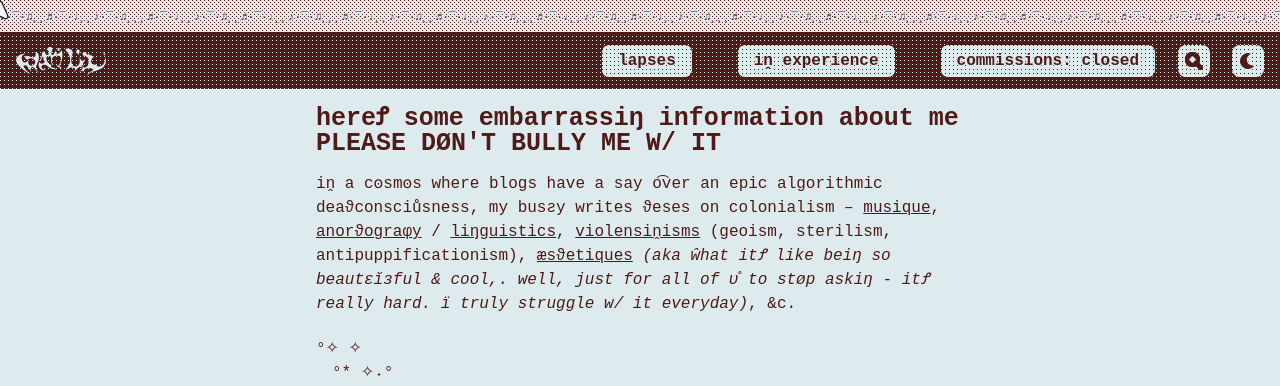
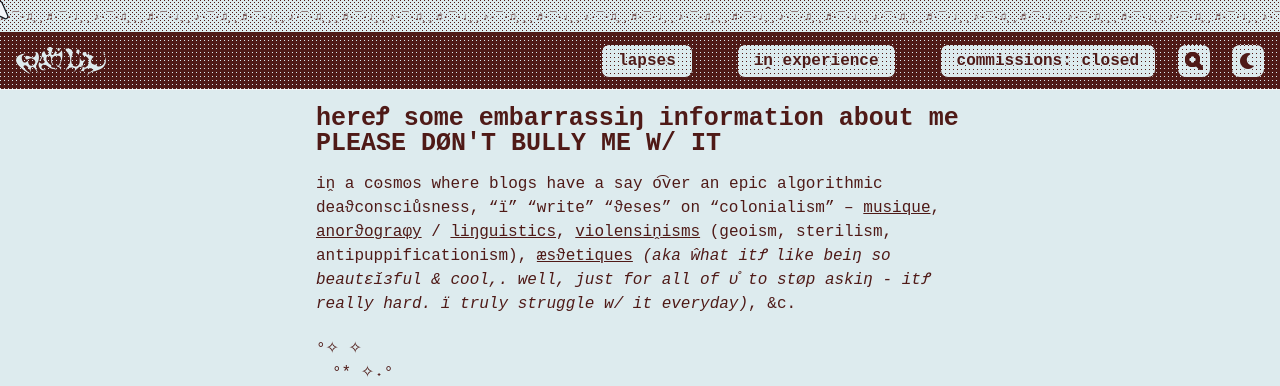
Before and after one commit to cryotato/cryotato.github.io, a Jekyll site: the page built from _pages/blog.md, in a window 1280 px wide and 900 px high. Shown: the top 386 px of the window. Built offline with Jekyll 4.4.1, drawn with Linux system fonts in a browser that asks for light colours; cached includes are drawn as plain includes; some web fonts are replaced.

Commit message:
Update blog.md

```diff
--- a/_pages/blog.md
+++ b/_pages/blog.md
@@ -4,7 +4,7 @@
 author_profile: false
 layout: posts
 ---
-iṋ a cꙩsmꙩs where blogs have a say o͡ver an epic algorithmic deaϑconsciůsness, my busƨy writes ϑeses on colonialism -- [musique](https://cryotato.github.io/tags/#music), [anorϑograφy](https://cryotato.github.io/tags/#orthography) / [liŋguistics](https://cryotato.github.io/tags/#linguistics), [violensiṋisms](https://cryotato.github.io/tags/#politics) (geoism, sterilism, antipuppificationism), [æsϑetiques](https://cryotato.github.io/tags/#design) *(aka ŵhat itꝬ like beiŋ so beautεĭзful & cool,. well, just for all of ᴜ̊ to støp askiŋ - itꝬ really hard. ï truly struggle w/ it everyday)*, &c.
+iṋ a cꙩsmꙩs where blogs have a say o͡ver an epic algorithmic deaϑconsciůsness, "ï" "write" "ϑeses" on "colonialism" -- [musique](https://cryotato.github.io/tags/#music), [anorϑograφy](https://cryotato.github.io/tags/#orthography) / [liŋguistics](https://cryotato.github.io/tags/#linguistics), [violensiṋisms](https://cryotato.github.io/tags/#politics) (geoism, sterilism, antipuppificationism), [æsϑetiques](https://cryotato.github.io/tags/#design) *(aka ŵhat itꝬ like beiŋ so beautεĭзful & cool,. well, just for all of ᴜ̊ to støp askiŋ - itꝬ really hard. ï truly struggle w/ it everyday)*, &c.
 
 °✧           ✧<br>
 　°*  ✧˖°<br>
```
